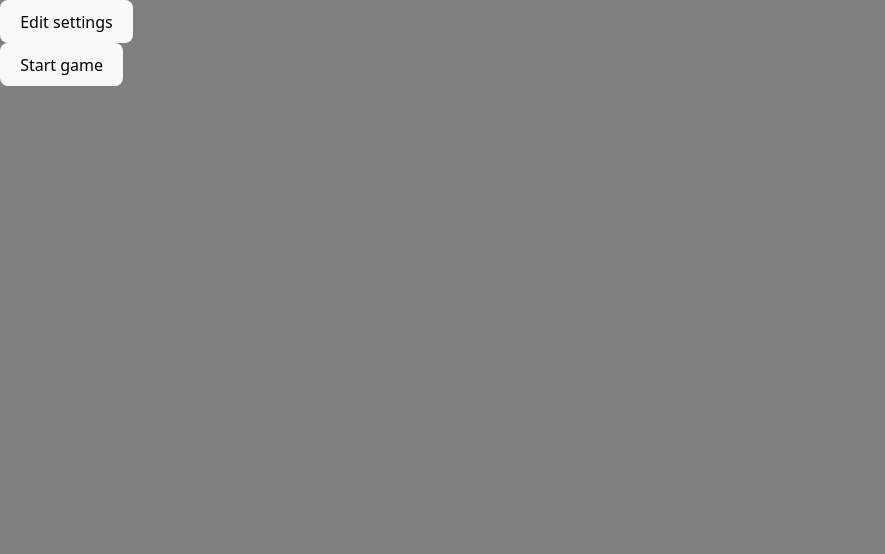
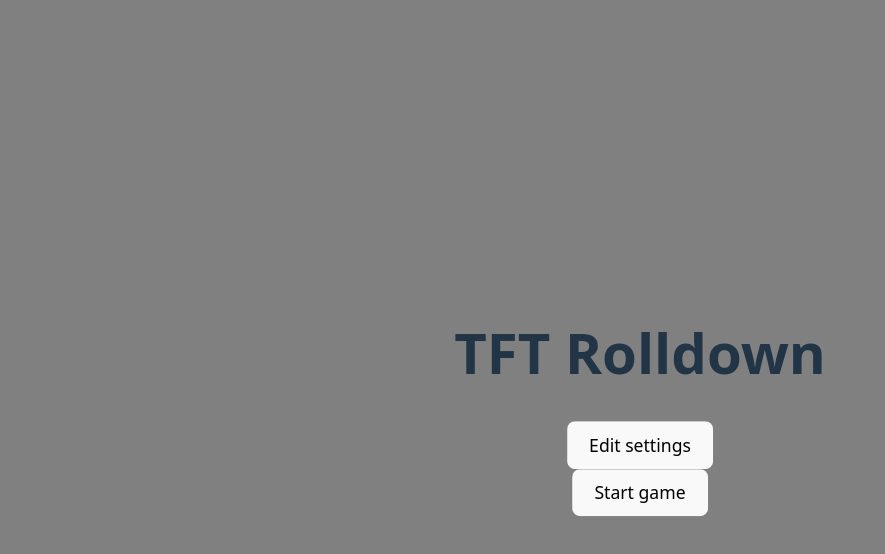
Before and after one commit to jubbyjl/tft-rolldown, a React (Vite) app: page / in a window 1280 px wide. Shown: the top 554 px of the page, without its empty margins (0-885 px from the left). Built offline with nearby package versions, Linux system fonts and the light colour scheme.

Commit message:
add animated timer, settings modal

```diff
--- a/src/App.css
+++ b/src/App.css
@@ -2,3 +2,11 @@
 * {
   box-sizing: border-box;
 }
+
+.center {
+  position: absolute;
+  top: 50%;
+  left: 50%;
+  transform: translate(-50%, -50%);
+  text-align: center;
+}
--- a/src/components/Game.module.css
+++ b/src/components/Game.module.css
@@ -3,4 +3,5 @@
   height: 100vh;
   background-color: gray;
   position: relative;
+  font-size: 2.2vh;
 }
--- a/src/components/Game.tsx
+++ b/src/components/Game.tsx
@@ -1,11 +1,10 @@
-import { useReducer, useState } from "react"
+import { useReducer } from "react"
 import Shop from "./Shop"
 import { GameStateContext } from "../game-state-context"
 import StartMenu from "./StartMenu";
 import Results from "./Results";
 import { gameStateReducer } from "../game-state";
 import Timer from "./Timer";
-import Settings from "./Settings";
 import styles from "./Game.module.css"
 
 function Game() {
@@ -29,19 +28,12 @@ function Game() {
     },
   })
 
-  const [editingSettings, setEditingSettings] = useState(false);
-
   return <>
     <GameStateContext value={{
       state: gameState,
       dispatch: (action) => gameStateDispatch(action),
     }}>
       <div className={styles.gameContainer}>
-        <div>
-          <button onClick={() => setEditingSettings(prev => !prev)}>Edit settings</button>
-          {editingSettings && <Settings />}
-        </div>
-        <div>
         {
           gameState.status === "menu" ?
             <StartMenu />
@@ -54,7 +46,6 @@ function Game() {
             <Results />
         }
       </div>
-      </div>
     </GameStateContext>
   </>
 }
--- a/src/components/Results.tsx
+++ b/src/components/Results.tsx
@@ -6,6 +6,7 @@ function Results() {
   const results = gameState.state.results;
 
   return <>
+    <div className="center">
       <h1>Results</h1>
       <div>
         Rerolls: {results.rerolls}
@@ -20,6 +21,7 @@ function Results() {
         Misbuys: {results.misbuys}
       </div>
       <button onClick={() => gameState.dispatch({ type: "returnMenu" })}>Return to menu</button>
+    </div>
   </>
 }
 
--- a/src/components/Shop.tsx
+++ b/src/components/Shop.tsx
@@ -24,9 +24,8 @@ function Shop() {
         </div>
         <div className={styles.shopChampions}>
           {shop.champions.map(c =>
-            <div className={styles.shopChampionContainer}>
+            <div key={c.id} className={styles.shopChampionContainer}>
               <ChampionBuyButton
-                key={c.id}
                 champion={c.champion}
                 buyable={shop.gold >= 4}
                 onBuy={() => gameState.dispatch({ type: "buy", championId: c.id })}
--- a/src/components/StartMenu.tsx
+++ b/src/components/StartMenu.tsx
@@ -1,11 +1,37 @@
-import { useContext } from "react"
+import { useContext, useLayoutEffect, useRef, useState } from "react"
 import { GameStateContext } from "../game-state-context"
+import Settings from "./Settings";
 
 function StartMenu() {
   const gameState = useContext(GameStateContext);
 
+  const [editingSettings, setEditingSettings] = useState(false);
+  const settingsModalRef = useRef<HTMLDialogElement>(null);
+
+  useLayoutEffect(() => {
+    if (settingsModalRef.current?.open && !editingSettings) {
+      settingsModalRef.current.close();
+    } else if (!settingsModalRef.current?.open && editingSettings) {
+      settingsModalRef.current?.showModal();
+    }
+  }, [editingSettings])
+
   return <>
-    <button onClick={() => gameState.dispatch({ type: "start" })}>Start game</button>
+    <div className="center">
+      <h1>TFT Rolldown</h1>
+      <div>
+        <button onClick={() => setEditingSettings(prev => !prev)}>Edit settings</button>
+      </div>
+      <dialog ref={settingsModalRef} onClose={() => setEditingSettings(false)} closedby="any">
+        <div>
+          <button onClick={() => setEditingSettings(false)}>Close</button>
+        </div>
+        {editingSettings && <Settings />}
+      </dialog>
+      <div>
+        <button onClick={() => gameState.dispatch({ type: "start" })}>Start game</button>
+      </div>
+    </div>
   </>
 }
 
--- /dev/null
+++ b/src/components/Timer.module.css
@@ -0,0 +1,30 @@
+
+.timerBarContainer {
+  position: absolute;
+  top: 0;
+  left: 50%;
+  transform: translate(-50%);
+  width: 20%;
+  height: 5%;
+  background-color: gray;
+  border: 1px solid black;
+}
+
+.timerBar {
+  width: 100%;
+  height: 100%;
+  background-color: lightblue;
+  transform-origin: right;
+  transform: scaleX(1);
+  animation-name: fill;
+  animation-timing-function: linear;
+  animation-fill-mode: forwards;
+}
+
+@keyframes fill {
+  from {
+    transform: scaleX(1);
+  } to {
+    transform: scaleX(0);
+  }
+}
--- a/src/components/Timer.tsx
+++ b/src/components/Timer.tsx
@@ -1,5 +1,6 @@
 import { useContext, useEffect, useState } from "react"
 import { GameStateContext } from "../game-state-context"
+import styles from "./Timer.module.css"
 
 function Timer() {
   const gameState = useContext(GameStateContext);
@@ -21,6 +22,9 @@ function Timer() {
     <div>
       Time left: {timeLeft}s
     </div>
+    <div className={styles.timerBarContainer}>
+      <div className={styles.timerBar} style={{animationDuration: `${gameState.state.timer}s`}}></div>
+    </div>
   </>
 }
 
```
Lines whose indentation alone changed are shown as unchanged.
